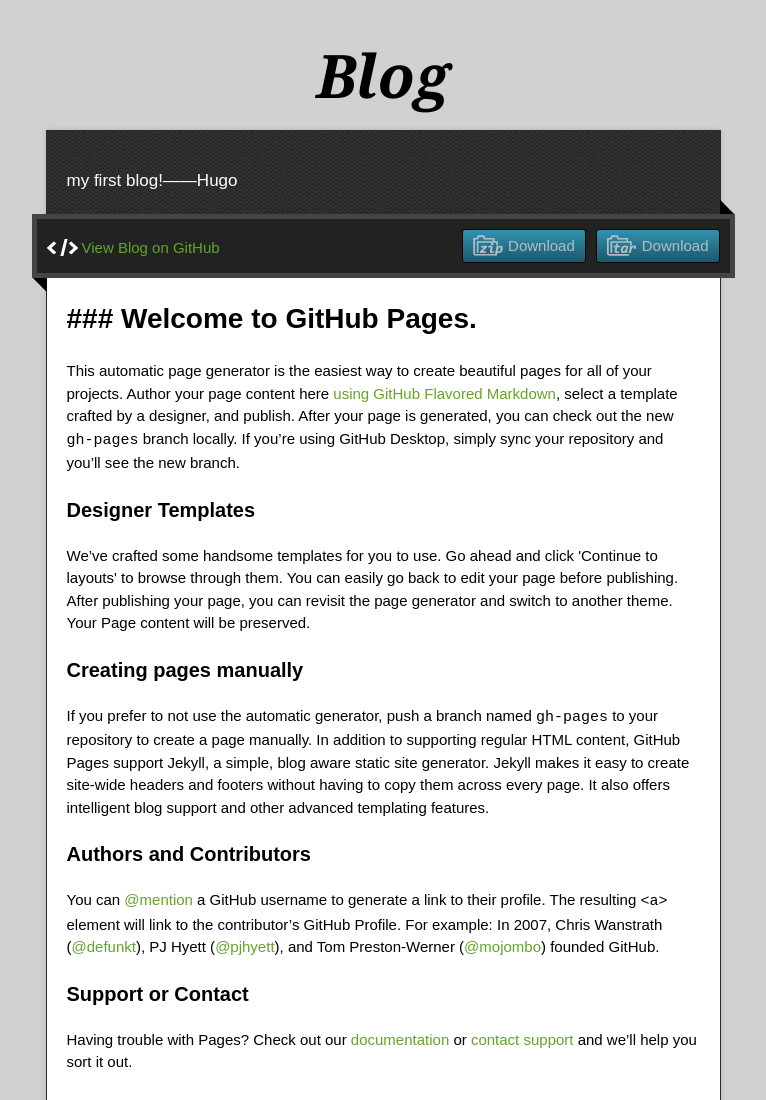
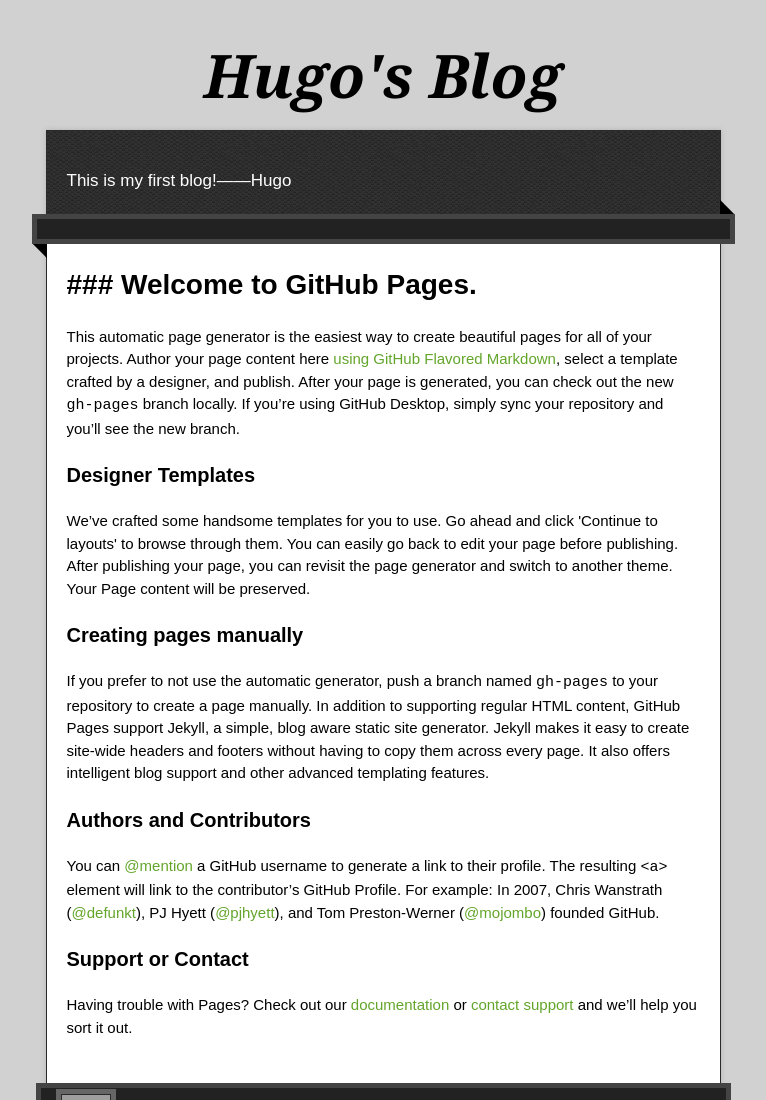
Before and after one commit to hugoaz/blog, a plain HTML site: page index.html in a window 1280 px wide. Shown: the top 1100 px of the page, without its empty margins (257-1023 px from the left). Drawn offline with nearby package versions, Linux system fonts and the light colour scheme; grey boxes are pictures that could not be loaded.

Commit message:
Update index.html

```diff
--- a/index.html
+++ b/index.html
@@ -22,17 +22,12 @@
 
   <div class="wrapper">
     <header>
-      <h1 class="title">Blog</h1>
+      <h1 class="title">Hugo's Blog</h1>
     </header>
     <div id="container">
-      <p class="tagline">my first blog!——Hugo</p>
+      <p class="tagline">This is my first blog!——Hugo</p>
       <div id="main" role="main">
         <div class="download-bar">
-        <div class="inner">
-          <a href="https://github.com/hugoaz/blog/tarball/master" class="download-button tar"><span>Download</span></a>
-          <a href="https://github.com/hugoaz/blog/zipball/master" class="download-button zip"><span>Download</span></a>
-          <a href="https://github.com/hugoaz/blog" class="code">View Blog on GitHub</a>
-        </div>
         <span class="blc"></span><span class="trc"></span>
         </div>
         <article class="markdown-body">
```
